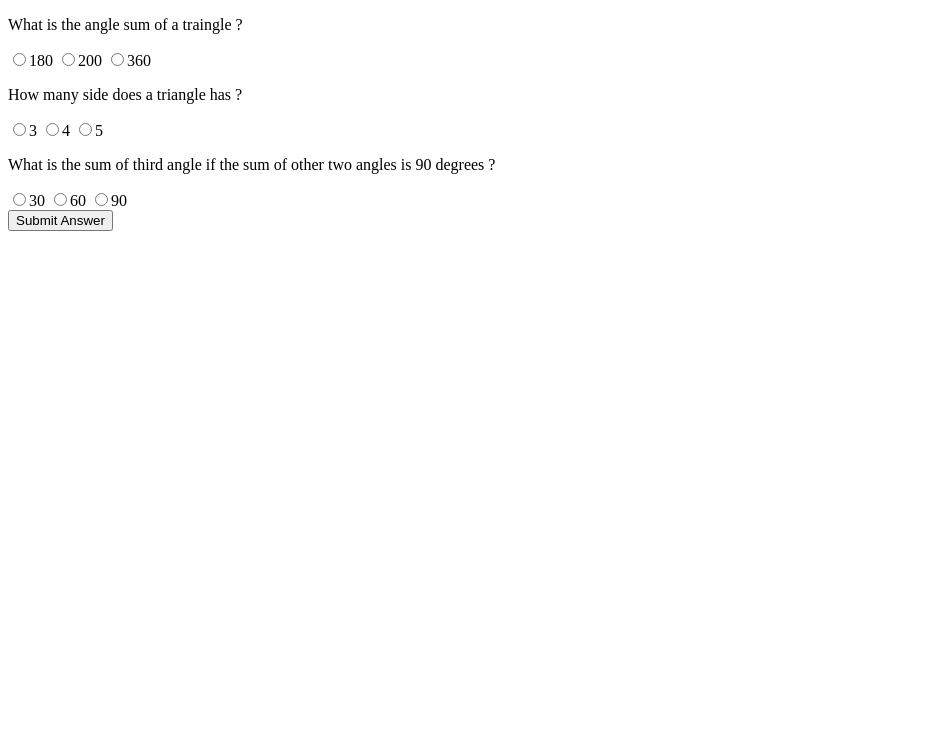
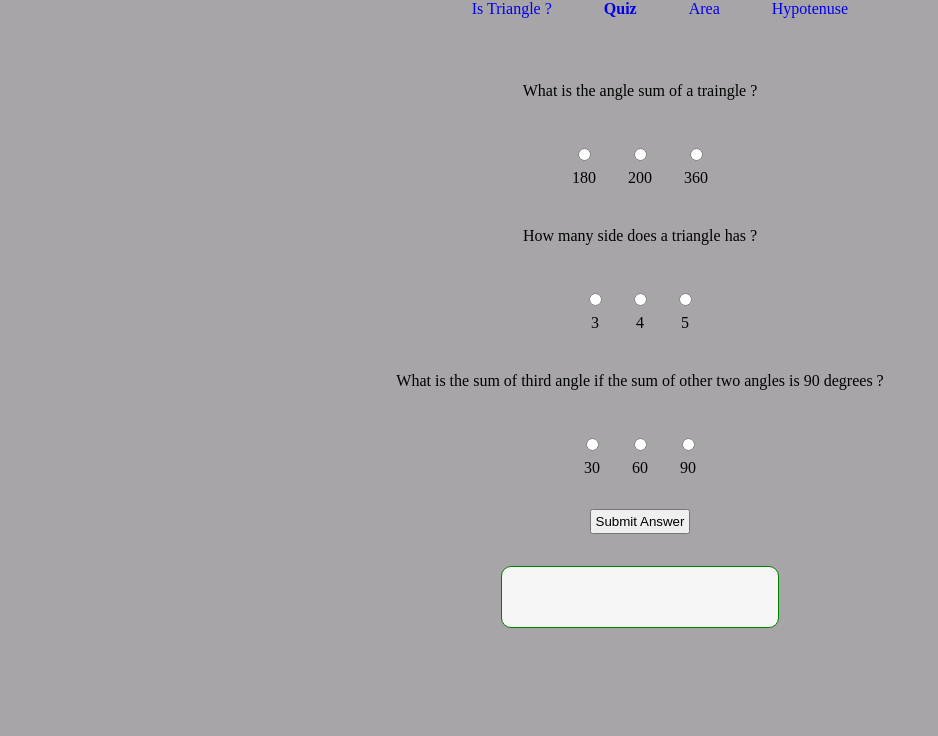
Before and after one commit to nikcorleone13/fun-with-traingles, a plain HTML site: page quiz.html in a window 1280 px wide. Shown: the part 64-800 px from the top of the page, without its empty margins (0-938 px from the left). Drawn offline with Linux system fonts and the light colour scheme.

Commit message:
final changes

```diff
--- a/area.js
+++ b/area.js
@@ -1,5 +1,5 @@
-const baseLength = document.querySelectorAll('#base');
-const heightLength = document.querySelectorAll('#height');
+const baseLength = document.querySelector('#base');
+const heightLength = document.querySelector('#height');
 const areaBtn = document.querySelector('#area-btn');
 const outputEl = document.querySelector('#output');
 
@@ -13,7 +13,7 @@ function calculateArea(a,b){
 }
 
 function printArea(){
-    const area = calculateArea ( baseLength.value, heightLength.value);
+    const area = calculateArea ( Number(baseLength.value), Number(heightLength.value));
     outputEl.innerText = "Area is " +area;
 
 }
--- a/quiz.html
+++ b/quiz.html
@@ -8,34 +8,53 @@
     <link rel="stylesheet" href = "styles.css">
 </head>
 <body>
-    <h1>Traingle Quiz</h1>
+    <nav class = "navigation container">
+        <ul class = "list-non-bullet nav-pills">
+            <li class = "list-item-inline">
+                <a href="/isTriangle.html" class="link">Is Triangle ?</a>
+            </li>
+            <li class = "list-item-inline">
+                <a href="/quiz.html" class="link link-active">Quiz</a>
+            </li>
+            <li class = "list-item-inline">
+                <a href="/area.html" class="link ">Area</a>
+            </li>
+            <li class = "list-item-inline">
+                <a href="/hypotenuse.html" class="link ">Hypotenuse</a>
+            </li>
+        </ul>
+    </nav>
 
     <form action="" class="quiz-form">
         <div class="question-container">
             <p>What is the angle sum of a traingle ?</p>
-                <label><input type = "radio" name = "question1"  value="180" />180</label>
-                <label><input type = "radio" name = "question1" value="200" />200</label>
-                <label><input type = "radio" name = "question1" value="360" />360</label>
+                <div class="question-label">
+                    <label><input type = "radio" name = "question1"  value="180" />180</label>
+                    <label><input type = "radio" name = "question1" value="200" />200</label>
+                    <label><input type = "radio" name = "question1" value="360" />360</label>
+                </div>
 
         </div>
 
         <div class="question-container">
             <p>How many side does a triangle has ?</p>
+            <div class="question-label">
                 <label><input type = "radio" name = "question2" value="3" />3</label>
                 <label><input type = "radio" name = "question2" value="4" />4</label>
                 <label><input type = "radio" name = "question2" value="5" />5</label>
-
+            </div>
         </div>
 
         <div class="question-container">
             <p>What is the sum of third angle if the sum of other two angles is 90 degrees ?</p>
+            <div class="question-label">
                 <label><input type = "radio" name = "question3" value="30" />30</label>
                 <label><input type = "radio" name = "question3" value="60" >60</label>
                 <label><input type = "radio" name = "question3" value="90" />90</label>
-
+                </div>
         </div>
 
-        <button id="submit-answer-btn">Submit Answer</button>
+        <button type="button" id="submit-answer-btn">Submit Answer</button>
 
         <div id="output">
 
--- a/quiz.js
+++ b/quiz.js
@@ -7,20 +7,26 @@ const submitAnswerButton = document.querySelector('#submit-answer-btn');
 const outputEl = document.querySelector('#output');
 
 const correctAnswers = ["180", "3", "90"];
-
+// event.preventDefault();
 function calculateScore(){
     let score = 0;
     let index = 0;
+
     const formResults = new FormData(quizForm);
+    console.log('formResults: ', formResults);
     // console.log(formResults);
 
-        for (let value of formResults.entries() ){
-            if (value === correctAnswers[index]){
+    for (let value of formResults.entries() ){
+
+        console.log(value)
+        console.log('value === correctAnswers[index]: ', value === correctAnswers[index]);
+            if (value[1] === correctAnswers[index]){
                 score += 1;
+
             }
             index += 1;
         }
-        // console.log(score);
+        console.log(score);
         outputEl.innerText = "Your score is: " +score;
 }
 
--- a/styles.css
+++ b/styles.css
@@ -0,0 +1,63 @@
+body{
+    background-color:rgb(168, 165, 169);
+}
+.list-non-bullet{
+    list-style: none;
+}
+.list-item-inline{
+    display: inline;
+    padding: 0rem .5rem;
+}
+.link{
+    box-sizing: border-box;
+    text-decoration: none;
+    padding: .5rem 1rem;
+
+}
+.navigation{
+    text-align: center;
+
+}
+.navigation .link-active{
+    font-weight: bold;
+}
+ul li{
+    list-style-type: none;
+
+}
+.container{
+    display: block;
+    margin: 4rem auto;
+}
+
+#output{
+    text-align: center;
+    margin: 2rem auto;
+    border: 1px solid green;
+    width: 20vw;
+    padding: 10px;
+    text-transform: capitalize;
+    background-color: whitesmoke;
+    border-radius: 10px;
+    height:5vh;
+}
+input, label, button{
+    text-align: center;
+    padding: .2rem;
+    margin: .5rem auto;
+    text-align: center;
+    display: block;
+}
+label{
+    padding: 1rem;
+}
+.question-label{
+    display: flex;
+    flex-direction: row;
+    width: max-content;
+    margin: 0 auto;
+
+}
+form{
+    text-align: center;
+}
```
Also changed, not shown: area.html (+21 -1 lines), hypotenuse.html (+20 -3 lines), isTriangle.html (+16 -1 lines).
